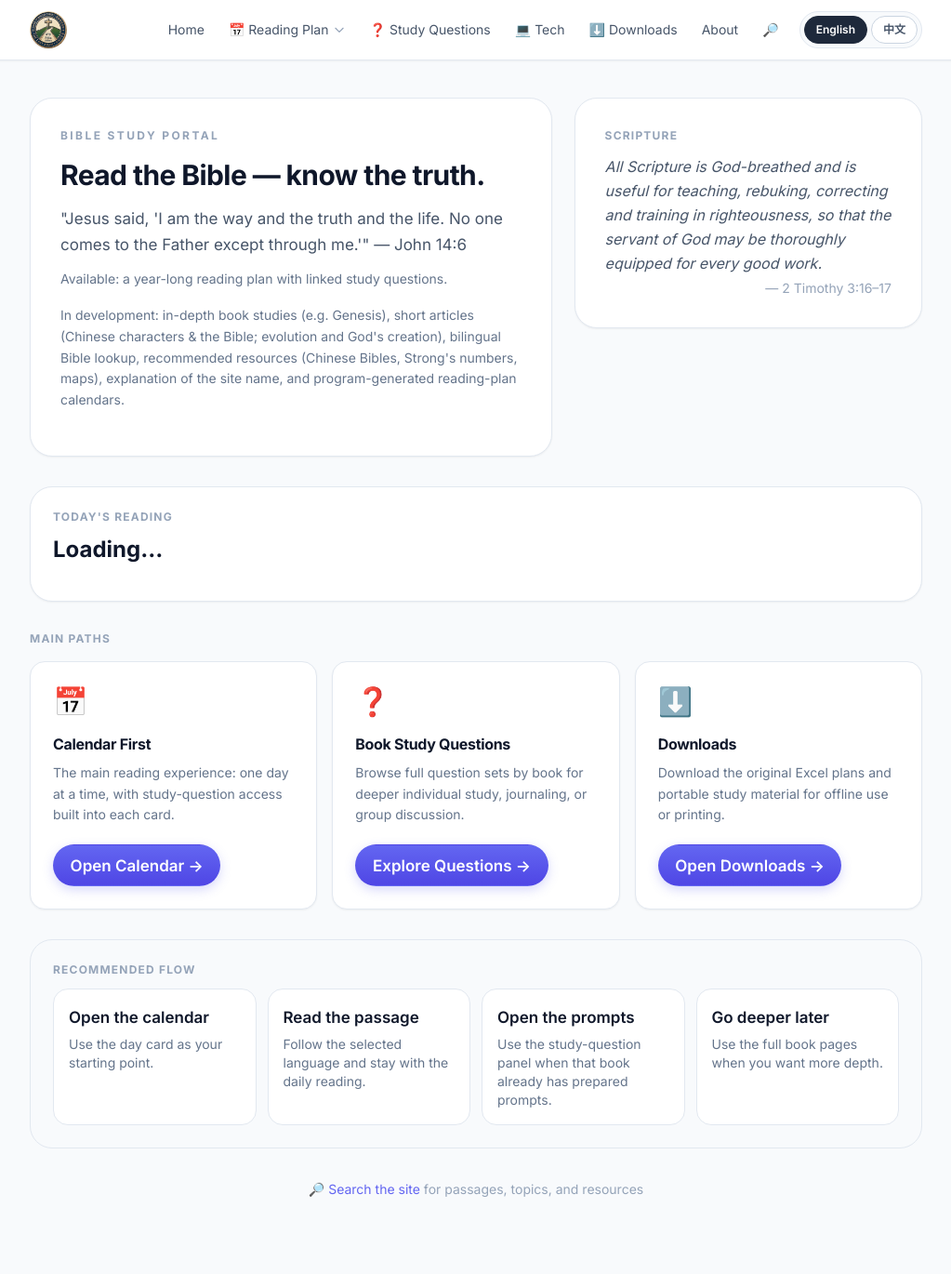
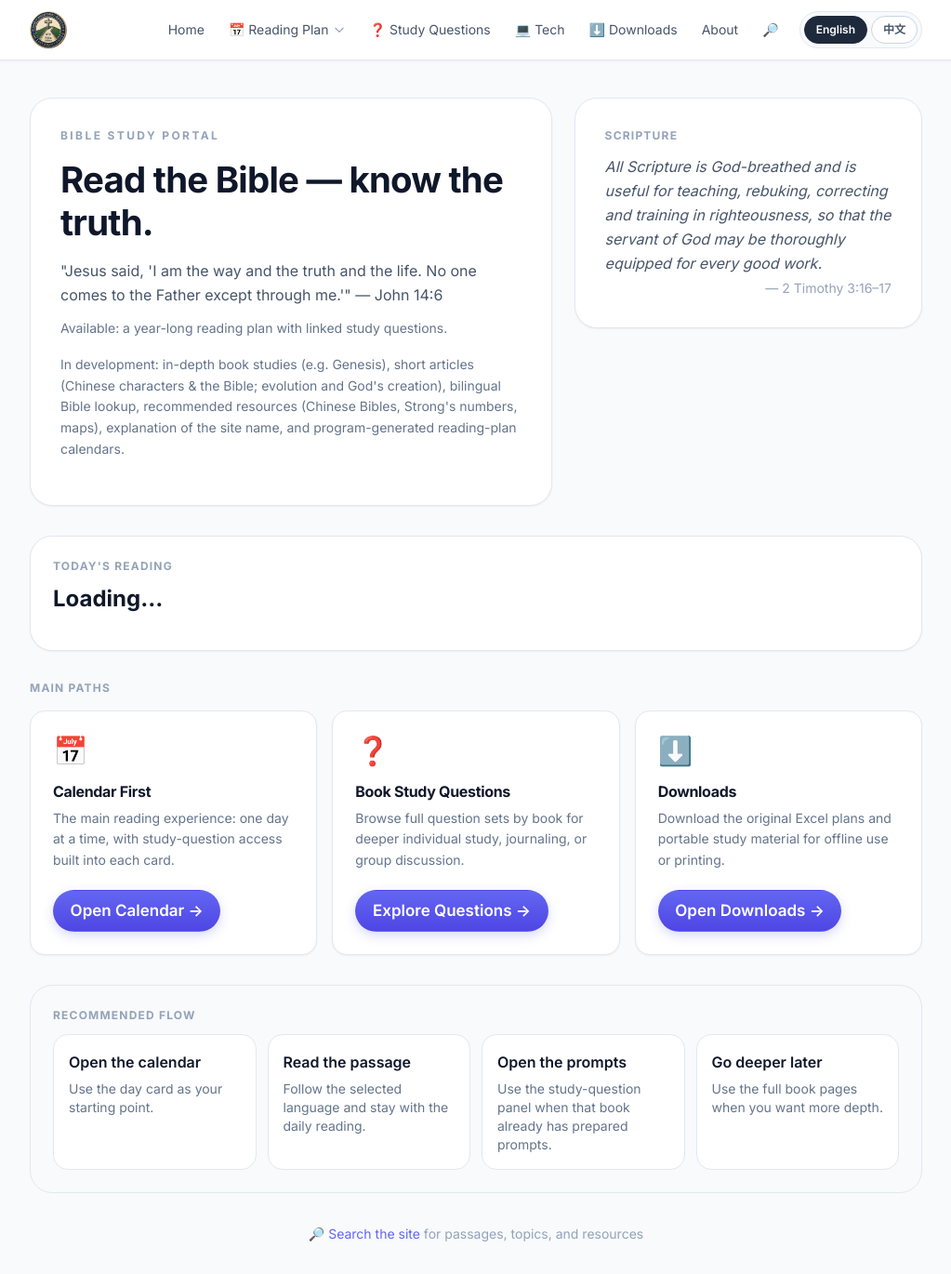
Before and after one commit to mansli7/mansli7.github.io, a Jekyll site: the page built from index.md, in a window 1280 px wide and 1370 px high. Shown: the whole window at 93% size, without its empty margins (128-1151 px from the left). Built offline with Jekyll 4.4.1, drawn with Linux system fonts in a browser that asks for light colours; nearby versions of some CDN libraries.

Commit message:
chore(styles): consolidate homepage typography to 3-tier Inter scale

```diff
--- a/assets/css/style.css
+++ b/assets/css/style.css
@@ -1,6 +1,24 @@
 /* ============================================================
-   Mansli7 — Minimal base styles (Tailwind CDN handles layout)
-   ============================================================ */
+  Mansli7 — Minimal base styles (Tailwind CDN handles layout)
+  ============================================================ */
+
+/* Typography scale: single-family Inter, three semantic tiers
+  -- large: hero
+  -- medium: section headings
+  -- base: body / UI
+  Declared early so overrides are easy to maintain.
+*/
+:root{
+  --font-sans: Inter, system-ui, -apple-system, "Segoe UI", Roboto,
+   "Helvetica Neue", Arial, "PingFang TC", "Hiragino Sans GB",
+   "Microsoft YaHei New", "Microsoft Yahei", "SimHei", sans-serif;
+  --type-large: clamp(1.9rem, 3vw, 2.6rem);
+  --type-medium: clamp(1.125rem, 1.8vw, 1.75rem);
+  --type-base: 1rem;
+  --type-small: 0.875rem;
+  --leading-tight: 1.2;
+  --leading-normal: 1.6;
+}
 
 /* --- Base reset ------------------------------------------- */
 *, *::before, *::after { box-sizing: border-box; }
@@ -8,12 +26,11 @@ body {
   margin: 0;
   background: #f8fafc;
   color: #0f172a;
-  font-family: "Inter", system-ui, -apple-system, "Segoe UI", Roboto,
-    "Helvetica Neue", Arial, "PingFang TC", "Hiragino Sans GB",
-    "Microsoft YaHei New", "Microsoft Yahei", "SimHei", sans-serif;
+  font-family: var(--font-sans);
   -webkit-font-smoothing: antialiased;
   -moz-osx-font-smoothing: grayscale;
-  line-height: 1.65;
+  font-size: var(--type-base);
+  line-height: var(--leading-normal);
 }
 button { background: transparent; border: 0; cursor: pointer; padding: 0; }
 
@@ -22,6 +39,12 @@ h1,h2,h3,h4 { color: #0f172a; font-weight: 700; letter-spacing: -0.02em; margin-
 h1 { font-size: clamp(1.9rem, 3vw, 2.6rem); margin-bottom: .4rem; line-height: 1.2; }
 h2 { font-size: clamp(1.35rem, 2vw, 1.75rem); margin-bottom: .3rem; margin-top: 2rem; }
 h3 { font-size: 1.2rem; margin-top: 1.5rem; }
+
+/* Map semantic roles to the three-tier scale (more specific selectors to avoid layout breakage) */
+h1.card-en, h1.card-zh { font-size: var(--type-large); line-height: var(--leading-tight); font-weight:700; }
+h2, h3 { font-size: var(--type-medium); line-height:1.25; font-weight:700; }
+p, li, .ui-text { font-size: var(--type-base); line-height: var(--leading-normal); }
+.small { font-size: var(--type-small); line-height:1.3; }
 p  { line-height: 1.7; margin-bottom: 0.75rem; }
 ul, ol { padding-left: 1.3rem; margin: 0.5rem 0 0.75rem; }
 li { margin-bottom: .3rem; }
```
